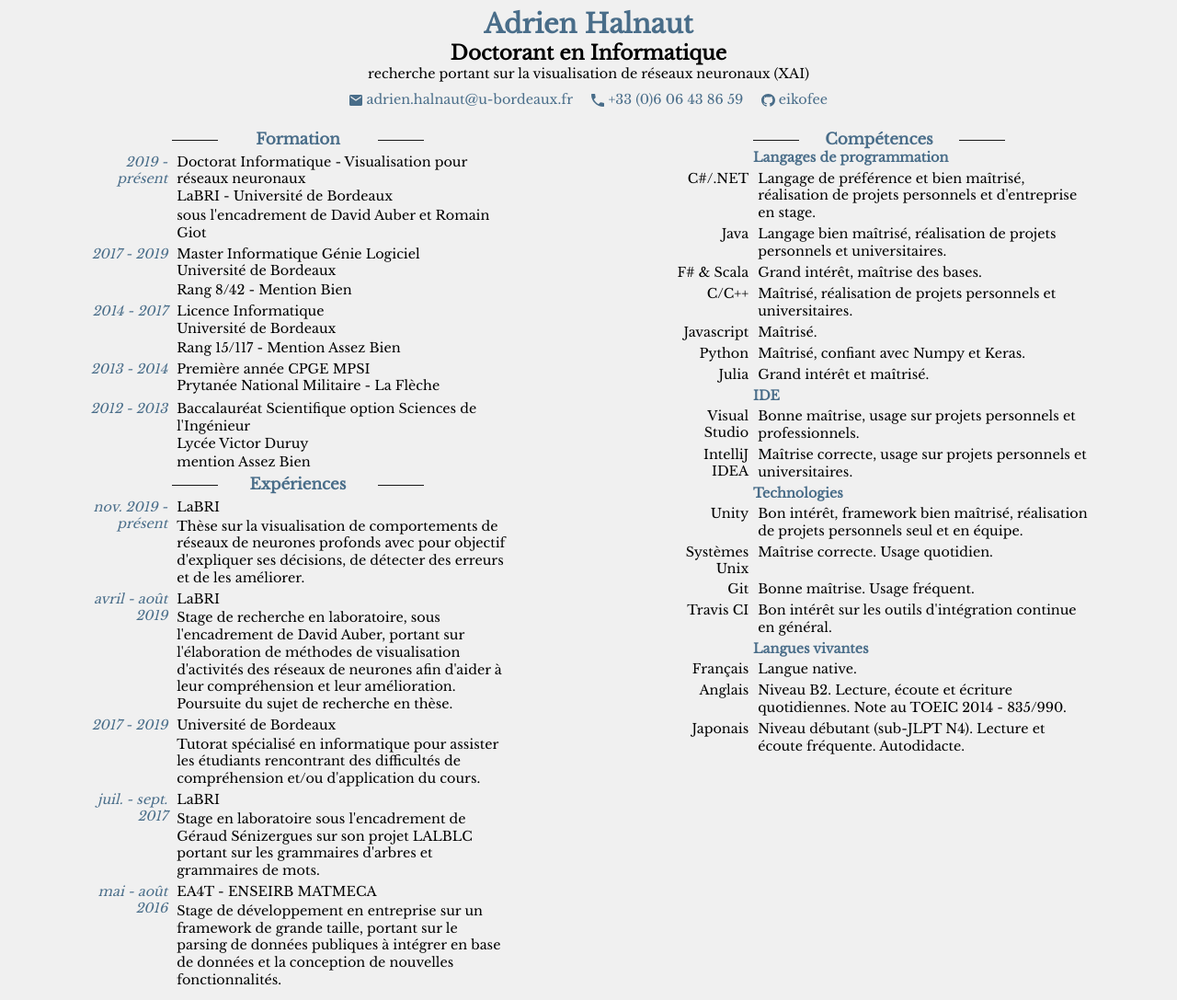
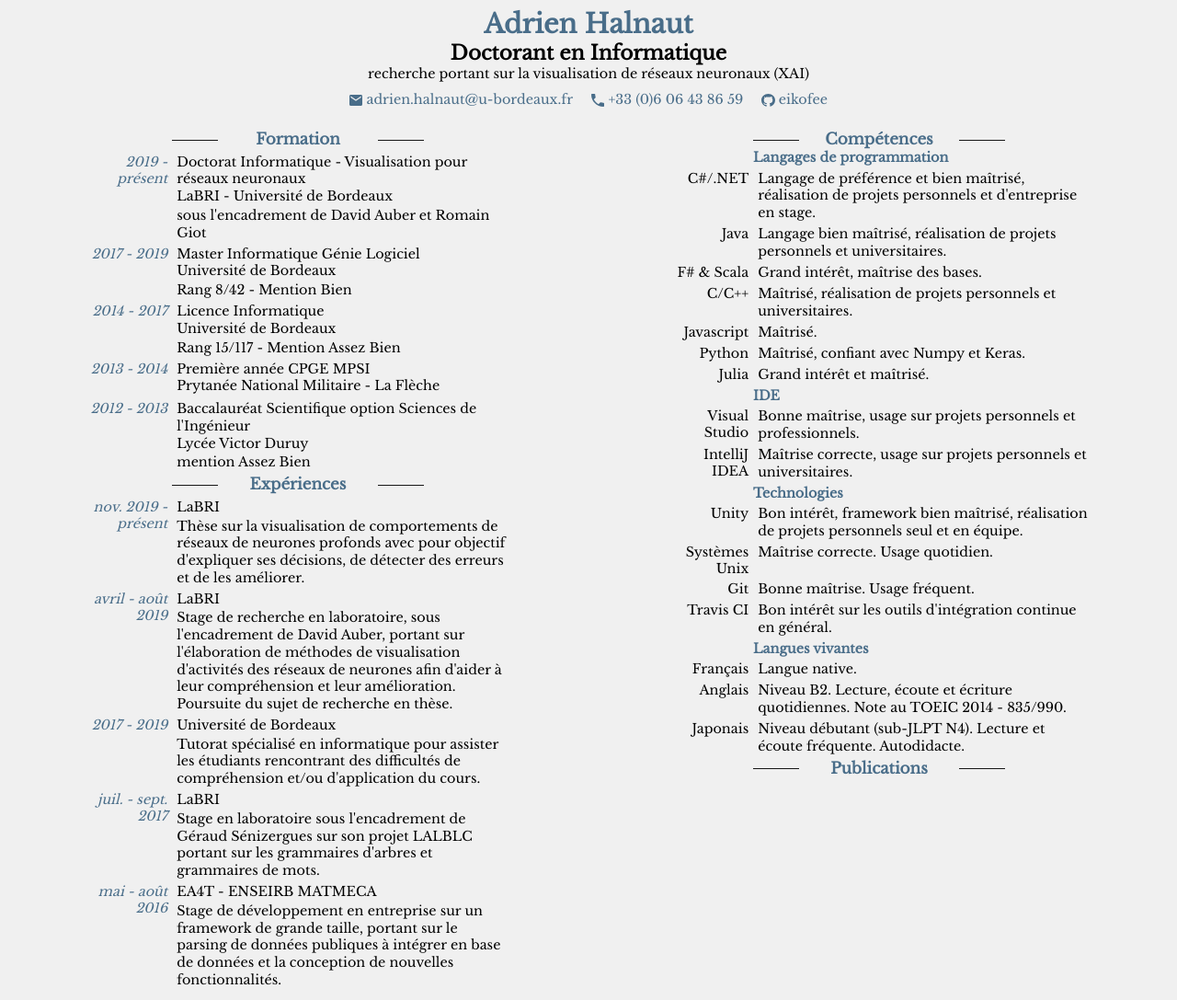
Before and after one commit to eikofee/eikofee.github.io, a Jekyll site: the page built from index.md, in a window 1280 px wide. Shown: the whole page at 92% size. Built offline with Jekyll 4.4.1, drawn with Linux system fonts in a browser that asks for light colours.

Commit message:
Update default.html

```diff
--- a/_layouts/default.html
+++ b/_layouts/default.html
@@ -12,6 +12,7 @@
             </section>
             <section class="col">
                 {% include skills.html %}
+                {% include publi.html %}
             </section>
         </div>
     <body>
```
